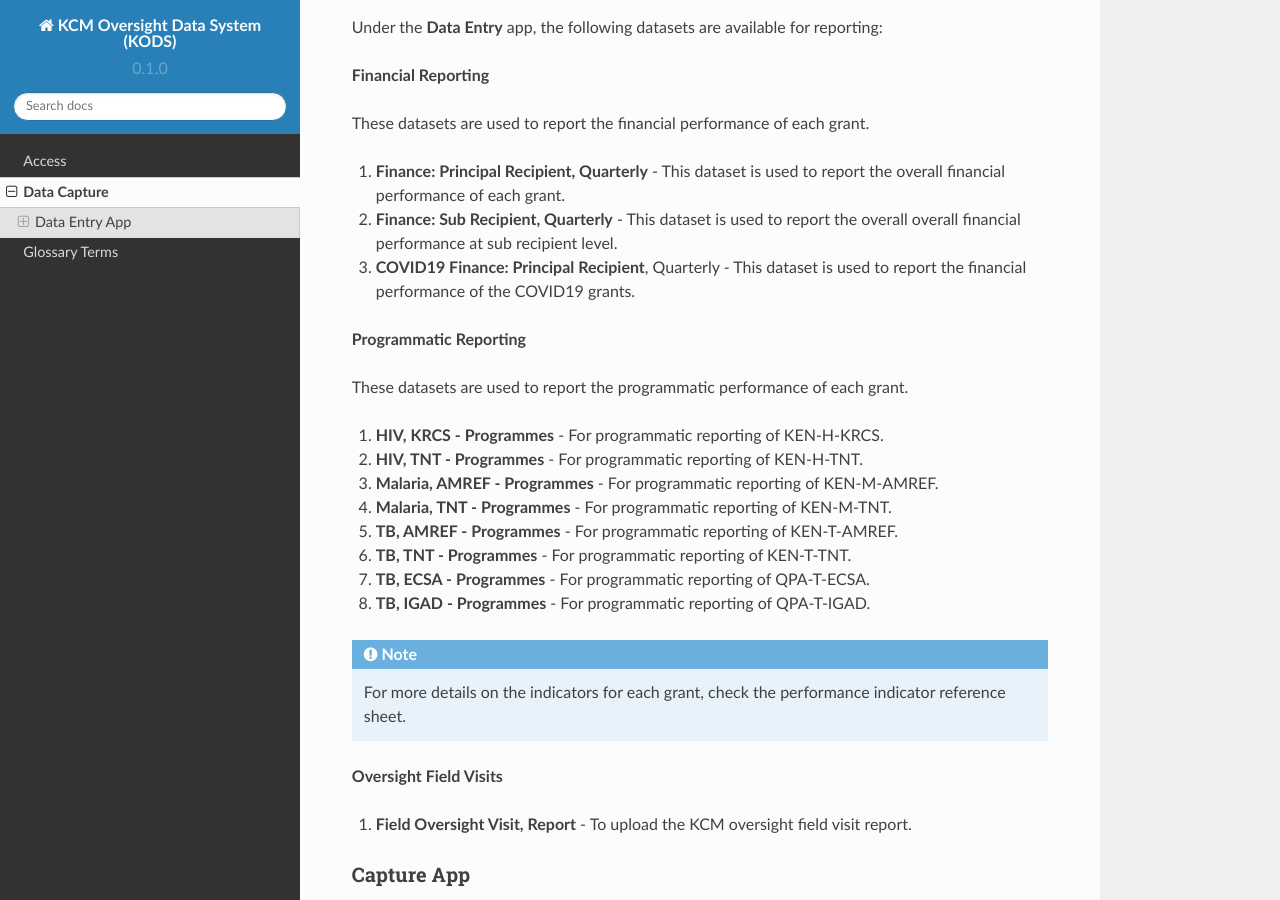
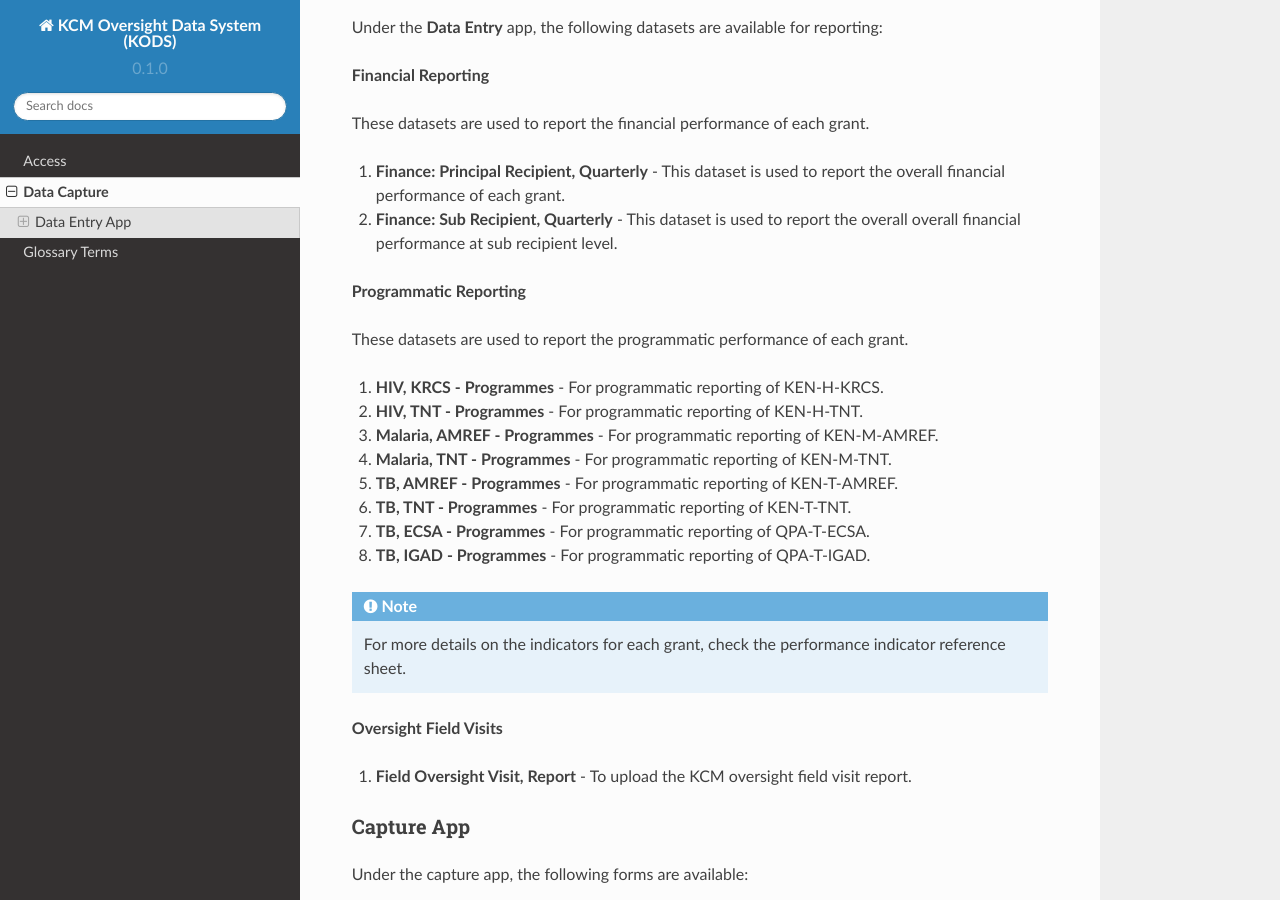
Before and after one commit to danielmaangi/kcm_data_system_guide, a Sphinx documentation site: the page built from docs/source/datasets.rst, in a window 1280 px wide and 900 px high, scrolled down 344 px. Built offline with Sphinx 7.4.7 and the Read the Docs theme 2.0.0, drawn with Linux system fonts in a browser that asks for light colours.

Commit message:
remove covid

```diff
--- a/docs/source/datasets.rst
+++ b/docs/source/datasets.rst
@@ -18,7 +18,6 @@ These datasets are used to report the financial performance of each grant.
 
 #. **Finance: Principal Recipient, Quarterly** - This dataset is used to report the overall financial performance of each grant.
 #. **Finance: Sub Recipient, Quarterly** - This dataset is used to report the overall overall financial performance at sub recipient level.
-#. **COVID19 Finance: Principal Recipient**, Quarterly - This dataset is used to report the financial performance of the COVID19 grants.
 
 **Programmatic Reporting**
 
```
